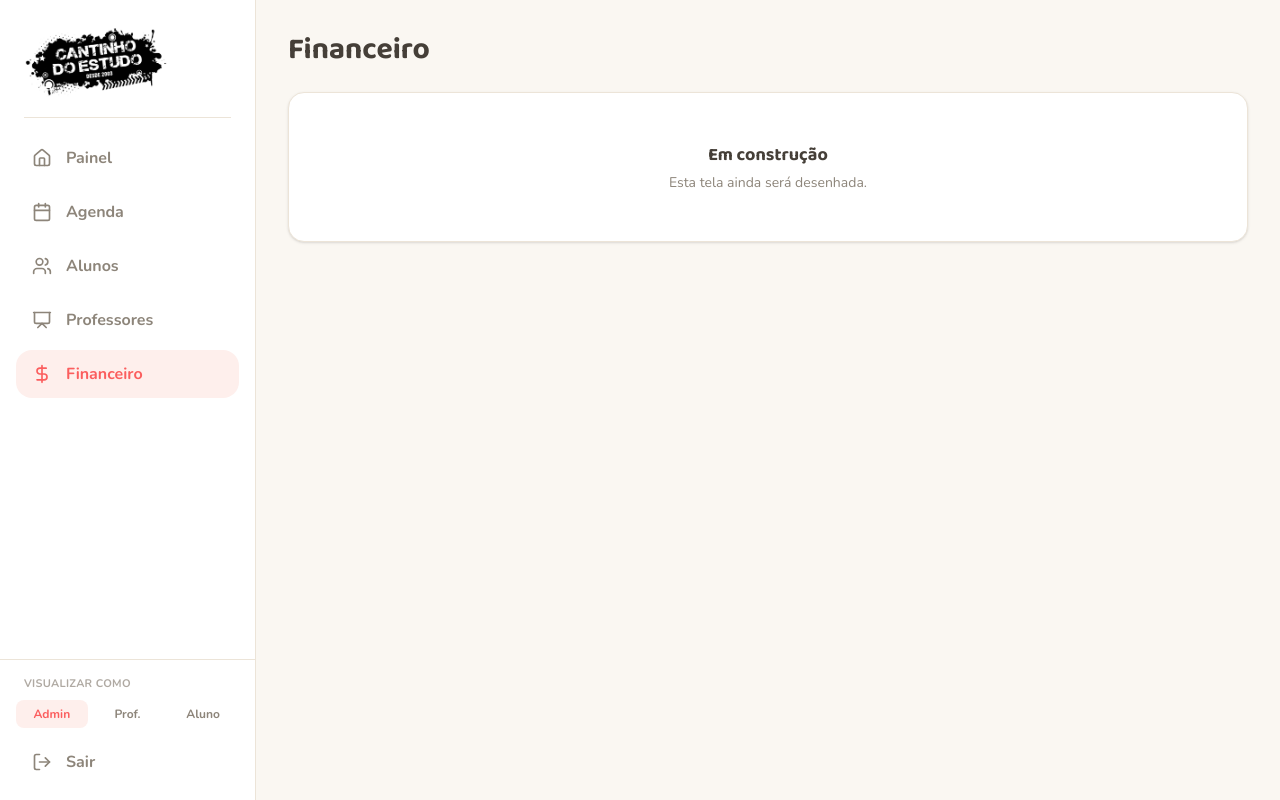
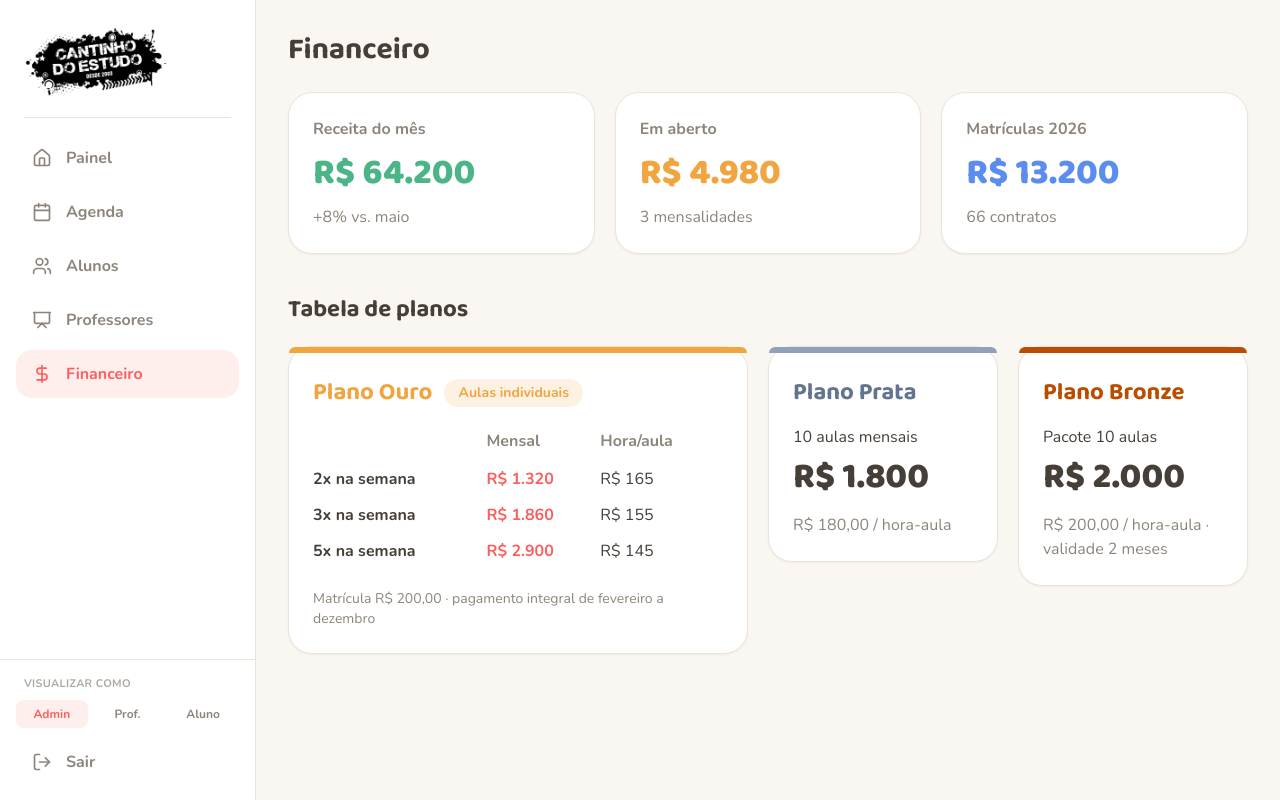
Before and after one commit to tcunha2004/cantinho-estudo-fe, an Angular app: page /financeiro in a window 1280 px wide. Built offline with nearby package versions, Linux system fonts and the light colour scheme.

Commit message:
feat: financeiro page

```diff
--- a/src/app/app.routes.ts
+++ b/src/app/app.routes.ts
@@ -33,7 +33,12 @@ export const routes: Routes = [
           import('./pages/admin/professores/professores').then((m) => m.Professores),
         title: pageTitle('Professores'),
       },
-      { path: 'financeiro', loadComponent: placeholder, title: pageTitle('Financeiro'), data: { title: 'Financeiro' } },
+      {
+        path: 'financeiro',
+        loadComponent: () =>
+          import('./pages/admin/financeiro/financeiro').then((m) => m.Financeiro),
+        title: pageTitle('Financeiro'),
+      },
       // compartilhada (admin, professor e aluno)
       { path: 'agenda', loadComponent: placeholder, title: pageTitle('Agenda'), data: { title: 'Agenda' } },
       // professor
--- /dev/null
+++ b/src/app/pages/admin/financeiro/financeiro.html
@@ -0,0 +1,71 @@
+<h1 class="font-display text-3xl font-bold">Financeiro</h1>
+
+<!-- Indicadores -->
+<div class="mt-6 grid grid-cols-[repeat(auto-fit,minmax(15rem,1fr))] gap-5">
+  @for (stat of stats; track stat.label) {
+    <app-card>
+      <h2 class="font-bold text-ink-soft">{{ stat.label }}</h2>
+      <p class="mt-3 font-display text-4xl font-extrabold" [class]="stat.valueColor">
+        {{ stat.value }}
+      </p>
+      <p class="mt-3 text-ink-soft">{{ stat.note }}</p>
+    </app-card>
+  }
+</div>
+
+<!-- Tabela de planos -->
+<h2 class="mt-10 font-display text-2xl font-bold">Tabela de planos</h2>
+
+<div class="mt-5 grid items-start gap-5 lg:grid-cols-[2fr_1fr_1fr]">
+  <!-- Plano Ouro -->
+  <app-card>
+    <div class="-mx-6 -mt-6 mb-6 h-1.5 rounded-t-3xl bg-subject-amber"></div>
+    <div class="flex flex-wrap items-center gap-3">
+      <h3 class="font-display text-2xl font-bold text-subject-amber">Plano Ouro</h3>
+      <span
+        class="rounded-full bg-subject-amber/15 px-3.5 py-1 text-sm font-bold text-subject-amber"
+      >
+        Aulas individuais
+      </span>
+    </div>
+
+    <table class="mt-5 w-full text-left">
+      <thead>
+        <tr class="text-ink-soft">
+          <th scope="col" class="pb-2 font-bold"><span class="sr-only">Frequência</span></th>
+          <th scope="col" class="pb-2 font-bold">Mensal</th>
+          <th scope="col" class="pb-2 font-bold">Hora/aula</th>
+        </tr>
+      </thead>
+      <tbody>
+        @for (row of ouroRows; track row.frequency) {
+          <tr>
+            <td class="py-1.5 font-bold">{{ row.frequency }}</td>
+            <td class="py-1.5 font-bold text-accent">{{ row.monthly }}</td>
+            <td class="py-1.5">{{ row.perLesson }}</td>
+          </tr>
+        }
+      </tbody>
+    </table>
+
+    <p class="mt-5 text-sm text-ink-soft">{{ ouroNote }}</p>
+  </app-card>
+
+  <!-- Plano Prata -->
+  <app-card>
+    <div class="-mx-6 -mt-6 mb-6 h-1.5 rounded-t-3xl bg-slate-400"></div>
+    <h3 class="font-display text-2xl font-bold text-slate-500">Plano Prata</h3>
+    <p class="mt-4">10 aulas mensais</p>
+    <p class="mt-2 font-display text-4xl font-extrabold">R$ 1.800</p>
+    <p class="mt-4 text-ink-soft">R$ 180,00 / hora-aula</p>
+  </app-card>
+
+  <!-- Plano Bronze -->
+  <app-card>
+    <div class="-mx-6 -mt-6 mb-6 h-1.5 rounded-t-3xl bg-amber-700"></div>
+    <h3 class="font-display text-2xl font-bold text-amber-700">Plano Bronze</h3>
+    <p class="mt-4">Pacote 10 aulas</p>
+    <p class="mt-2 font-display text-4xl font-extrabold">R$ 2.000</p>
+    <p class="mt-4 text-ink-soft">R$ 200,00 / hora-aula · validade 2 meses</p>
+  </app-card>
+</div>
--- /dev/null
+++ b/src/app/pages/admin/financeiro/financeiro.ts
@@ -0,0 +1,53 @@
+import { ChangeDetectionStrategy, Component } from '@angular/core';
+import { Card } from '../../../shared/card/card';
+
+interface Stat {
+  label: string;
+  value: string;
+  valueColor: string;
+  note: string;
+}
+
+interface OuroRow {
+  frequency: string;
+  monthly: string;
+  perLesson: string;
+}
+
+@Component({
+  selector: 'app-financeiro',
+  imports: [Card],
+  templateUrl: './financeiro.html',
+  changeDetection: ChangeDetectionStrategy.OnPush,
+})
+export class Financeiro {
+  // Dados mockados até a integração com o backend.
+  protected readonly stats: Stat[] = [
+    {
+      label: 'Receita do mês',
+      value: 'R$ 64.200',
+      valueColor: 'text-subject-green',
+      note: '+8% vs. maio',
+    },
+    {
+      label: 'Em aberto',
+      value: 'R$ 4.980',
+      valueColor: 'text-subject-amber',
+      note: '3 mensalidades',
+    },
+    {
+      label: 'Matrículas 2026',
+      value: 'R$ 13.200',
+      valueColor: 'text-subject-blue',
+      note: '66 contratos',
+    },
+  ];
+
+  protected readonly ouroRows: OuroRow[] = [
+    { frequency: '2x na semana', monthly: 'R$ 1.320', perLesson: 'R$ 165' },
+    { frequency: '3x na semana', monthly: 'R$ 1.860', perLesson: 'R$ 155' },
+    { frequency: '5x na semana', monthly: 'R$ 2.900', perLesson: 'R$ 145' },
+  ];
+
+  protected readonly ouroNote = 'Matrícula R$ 200,00 · pagamento integral de fevereiro a dezembro';
+}
```
